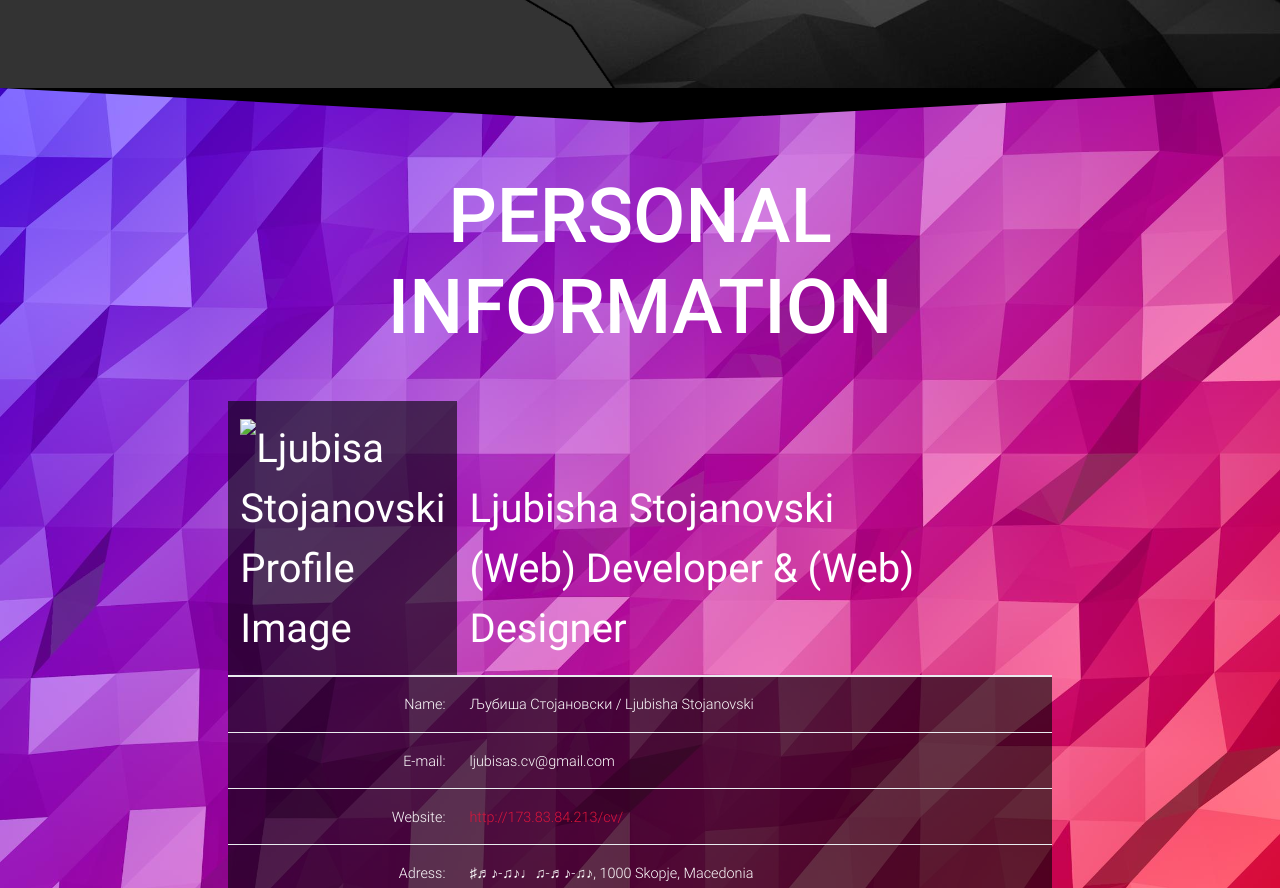
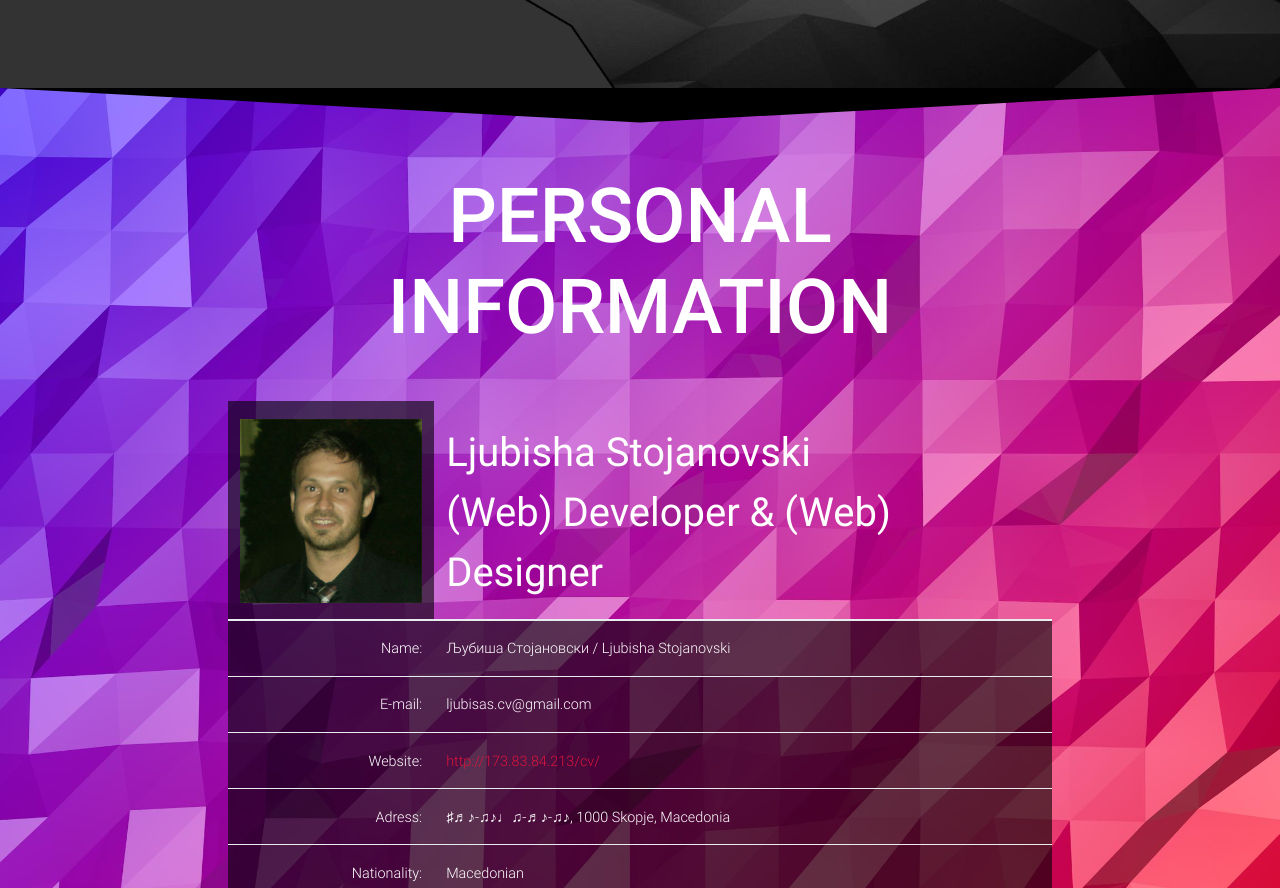
Before and after one commit to bubibravo/cv-resume-material, a plain HTML site: page index.html in a window 1280 px wide. Shown: the part 1713-2601 px from the top of the page. Drawn offline with nearby package versions, Linux system fonts and the light colour scheme.

Commit message:
adding profile img

```diff
--- a/index.html
+++ b/index.html
@@ -106,10 +106,7 @@
             <section id="bio" class="unique-color-dark white-text ">
                 <div>
                     <svg version="1.1" id="Layer_1" xmlns="http://www.w3.org/2000/svg" xmlns:xlink="http://www.w3.org/1999/xlink" x="0px" y="0px"
-                        viewBox="0 0 882.5 23.8" style="enable-background:new 0 0 882.5 23.8;" xml:space="preserve">
-                    <g>
-                        <polygon points="0,0 441.2,23.8 882.5,0 	"/>
-                    </g>
+                        viewBox="0 0 882.5 23.8" style="enable-background:new 0 0 882.5 23.8;" xml:space="preserve"><g><polygon points="0,0 441.2,23.8 882.5,0"/></g>
                     </svg>
                 </div>
                 <div class="container pt-5 mb-6 pb-5 col-12 col-sm-12 col-md-10 col-xl-8">
@@ -119,7 +116,7 @@
                             <thead>
                                 <tr>
                                     <th>
-                                        <div class="profileImage"><img src="../images/profilePicture1.jpg" alt="Ljubisa Stojanovski Profile Image" class="img-fluid"></div>
+                                        <div class="profileImage"><img src="images/profilePicture1.jpg" alt="Ljubisa Stojanovski Profile Image" class="img-fluid"></div>
                                     </th>
                                     <th>Ljubisha Stojanovski<br />
                                         (Web) Developer <span class="o-bck">&amp;</span> (Web) Designer</span>
```
Also changed, not shown: images/profilePicture1.jpg (added).
